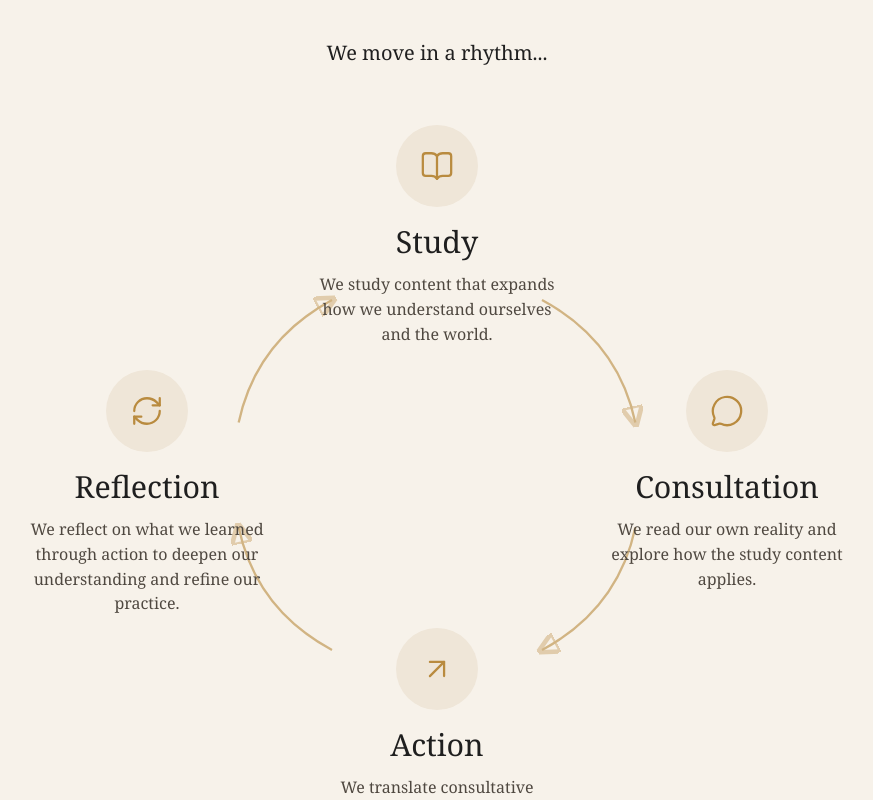
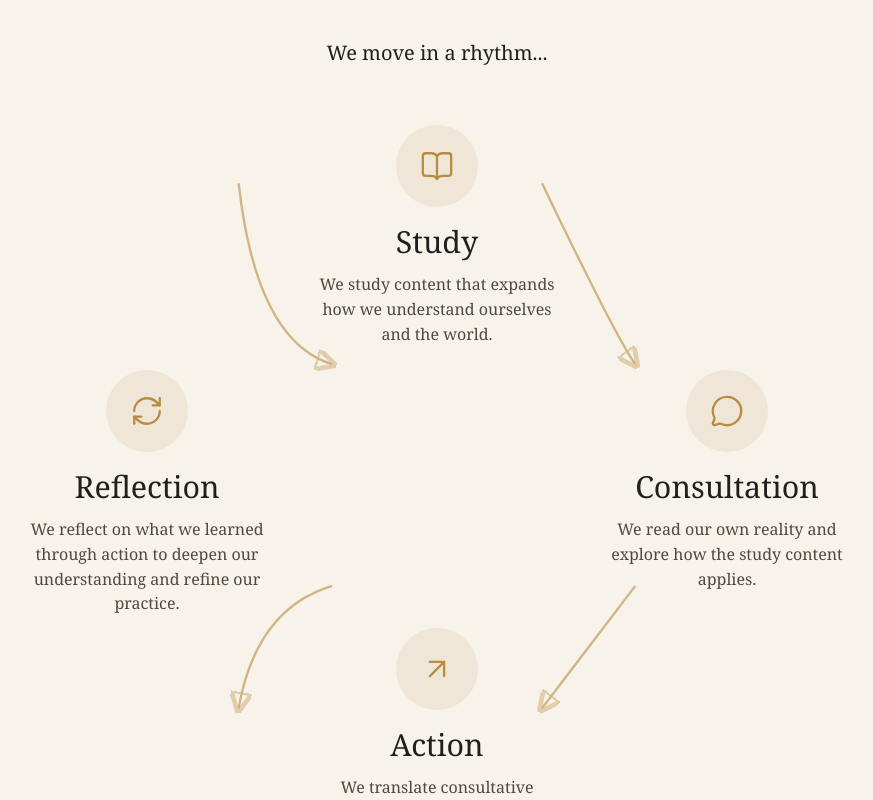
Before and after one commit to travisbirchattba/the-stage-beyond-site, a React (Vite) app: page / in a window 1280 px wide. Shown: the part 1300-2100 px from the top of the page, without its empty margins (203-1076 px from the left). Built offline with nearby package versions, Linux system fonts and the light colour scheme.

Commit message:
Update main.jsx

```diff
--- a/src/main.jsx
+++ b/src/main.jsx
@@ -43,10 +43,10 @@ function App() {
               </marker>
             </defs>
 
-<path d="M390 150 Q455 185 470 255" markerEnd="url(#arrow)" />
-<path d="M470 345 Q455 415 390 450" markerEnd="url(#arrow)" />
-<path d="M210 450 Q145 415 130 345" markerEnd="url(#arrow)" />
-<path d="M130 255 Q145 185 210 150" markerEnd="url(#arrow)" />
+<path d="M390 50 Q455 185 470 205" markerEnd="url(#arrow)" />
+<path d="M470 395 Q455 415 390 500" markerEnd="url(#arrow)" />
+<path d="M210 395 Q145 415 130 500" markerEnd="url(#arrow)" />
+<path d="M130 50 Q145 185 210 205" markerEnd="url(#arrow)" />
           </svg>
 
           <CycleStep className="top" icon={<BookOpen />} title="Study">
```
